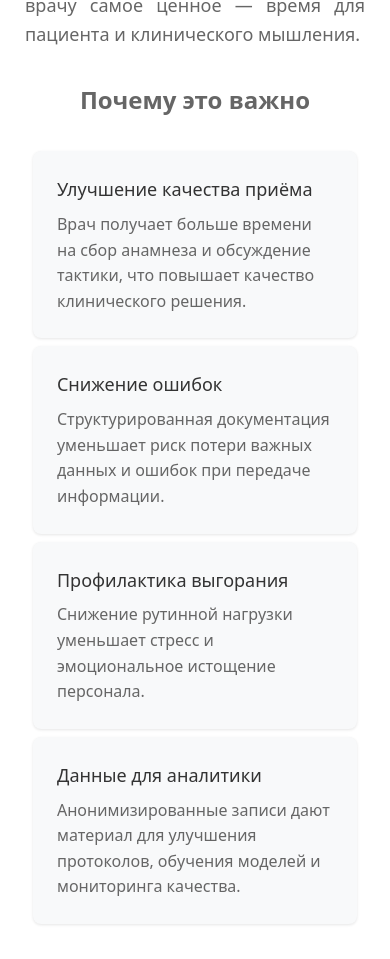
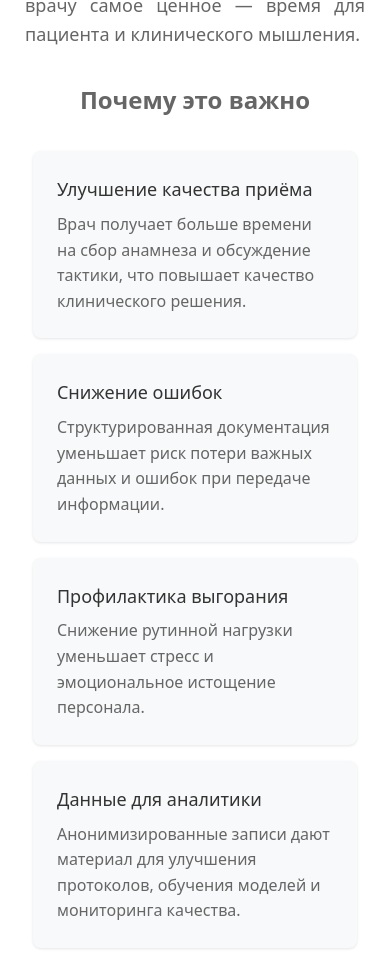
Before and after one commit to daniilmiagkov/sozdam-landing, a Vue app: page / in a window 390 px wide. Shown: the part 871-1830 px from the top of the page. Built offline with nearby package versions, Linux system fonts and the light colour scheme.

Commit message:
change style in relevance

```diff
--- a/src/components/sections/Relevance.vue
+++ b/src/components/sections/Relevance.vue
@@ -133,10 +133,6 @@
     grid-template-columns: repeat(auto-fit, minmax(min(100%, 280px), 1fr));
     gap: var(--space-md);
     padding: var(--space-sm);
-
-    @media (max-width: 768px) {
-      gap: var(--space-sm);
-    }
   }
 
   .card {
@@ -148,11 +144,6 @@
     flex-direction: column;
     box-shadow: var(--shadow-sm);
     transition: transform var(--transition-normal);
-
-    &:hover {
-      transform: translateY(-4px);
-      box-shadow: var(--shadow-md);
-    }
   }
 
   .cardHeader {
```
